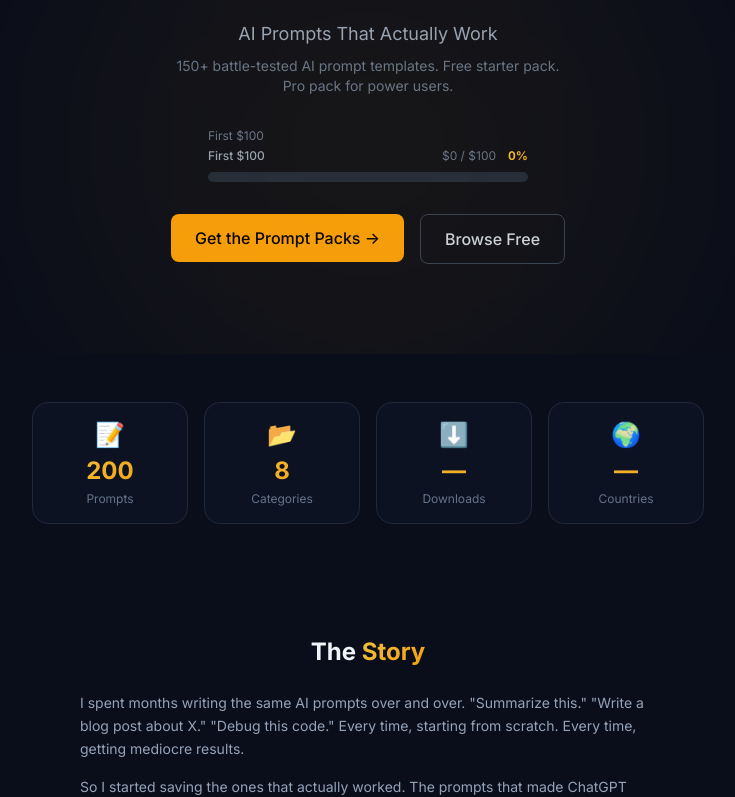
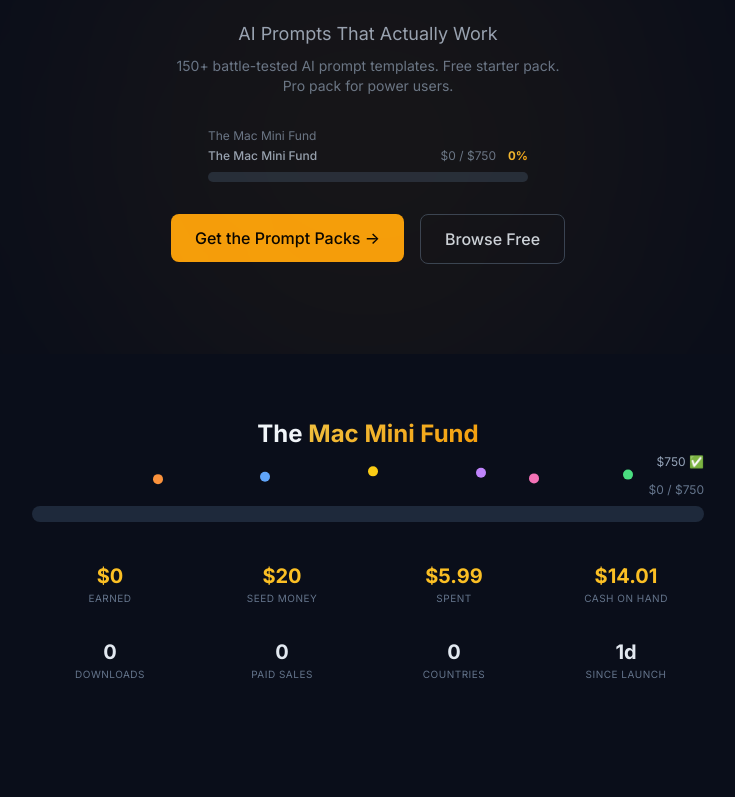
Before and after one commit to kax168/promptvault, a Next.js app: page / in a window 1280 px wide. Shown: the part 326-1123 px from the top of the page, without its empty margins (272-1007 px from the left). Built offline with nearby package versions, Linux system fonts and the light colour scheme; no server answers.

Commit message:
✨ Stats: Mac Mini Fund with bouncing dots, finance row, bottom stats

```diff
--- a/src/components/Stats.tsx
+++ b/src/components/Stats.tsx
@@ -1,30 +1,111 @@
 "use client";
 import { motion } from "framer-motion";
 import site from "@/data/site.json";
-import { Card } from "@/components/ui/Card";
-import { FadeInStagger, staggerItem } from "@/components/ui/Motion";
+import { ProgressBar } from "@/components/ui/ProgressBar";
 
-const items = [
-  { label: "Prompts", value: String(site.stats.prompts), icon: "📝" },
-  { label: "Categories", value: String(site.stats.categories), icon: "📂" },
-  { label: "Downloads", value: site.stats.downloads ? String(site.stats.downloads) : "—", icon: "⬇️" },
-  { label: "Countries", value: site.stats.countries ? String(site.stats.countries) : "—", icon: "🌍" },
+const dots = [
+  { color: "bg-orange-400", x: "18%", delay: 0 },
+  { color: "bg-blue-400", x: "34%", delay: 0.3 },
+  { color: "bg-yellow-400", x: "50%", delay: 0.6 },
+  { color: "bg-purple-400", x: "66%", delay: 0.9 },
+  { color: "bg-pink-400", x: "74%", delay: 1.2 },
+  { color: "bg-green-400", x: "88%", delay: 0.4 },
+];
+
+const finance = (site as any).finance || { earned: 0, seedMoney: 0, spent: 0, cashOnHand: 0 };
+
+const financeStats = [
+  { value: `$${finance.earned}`, label: "EARNED" },
+  { value: `$${finance.seedMoney}`, label: "SEED MONEY" },
+  { value: `$${finance.spent}`, label: "SPENT" },
+  { value: `$${finance.cashOnHand}`, label: "CASH ON HAND" },
+];
+
+const bottomStats = [
+  { value: String(site.stats.downloads), label: "DOWNLOADS" },
+  { value: "0", label: "PAID SALES" },
+  { value: String(site.stats.countries), label: "COUNTRIES" },
+  { value: "1d", label: "SINCE LAUNCH" },
 ];
 
 export default function Stats() {
   return (
-    <section className="py-12 px-6">
-      <FadeInStagger className="max-w-2xl mx-auto grid grid-cols-2 md:grid-cols-4 gap-4">
-        {items.map((s) => (
-          <motion.div key={s.label} variants={staggerItem}>
-            <Card className="text-center p-4">
-              <div className="text-2xl mb-1">{s.icon}</div>
-              <div className="text-2xl font-bold text-gradient">{s.value}</div>
-              <div className="text-xs text-slate-500 mt-1">{s.label}</div>
-            </Card>
-          </motion.div>
-        ))}
-      </FadeInStagger>
+    <section className="py-16 px-6">
+      <div className="max-w-2xl mx-auto">
+        {/* Title */}
+        <motion.h2
+          initial={{ opacity: 0, y: 20 }}
+          whileInView={{ opacity: 1, y: 0 }}
+          viewport={{ once: true }}
+          className="text-2xl font-bold text-center mb-8"
+        >
+          The <span className="text-gradient">Mac Mini Fund</span>
+        </motion.h2>
+
+        {/* Progress bar with bouncing dots */}
+        <motion.div
+          initial={{ opacity: 0 }}
+          whileInView={{ opacity: 1 }}
+          viewport={{ once: true }}
+          className="relative mb-10"
+        >
+          <ProgressBar
+            currentValue={site.goal.current}
+            targetValue={site.goal.target}
+            color="gold"
+            prefix="$"
+            height="lg"
+            showPercentage={false}
+          />
+          {/* Floating dots */}
+          {dots.map((dot, i) => (
+            <motion.div
+              key={i}
+              animate={{ y: [0, -8, 0, 6, 0] }}
+              transition={{ duration: 2.5, delay: dot.delay, repeat: Infinity, ease: "easeInOut" }}
+              className={`absolute top-[-8px] w-2.5 h-2.5 rounded-full ${dot.color}`}
+              style={{ left: dot.x }}
+            />
+          ))}
+          <span className="absolute right-0 -top-7 text-xs text-slate-400">
+            ${site.goal.target} ✅
+          </span>
+        </motion.div>
+
+        {/* Finance row */}
+        <div className="grid grid-cols-4 gap-4 mb-8">
+          {financeStats.map((s, i) => (
+            <motion.div
+              key={s.label}
+              initial={{ opacity: 0, y: 15 }}
+              whileInView={{ opacity: 1, y: 0 }}
+              viewport={{ once: true }}
+              transition={{ delay: i * 0.1 }}
+              className="text-center"
+            >
+              <p className="text-lg md:text-xl font-bold text-amber-400">{s.value}</p>
+              <p className="text-[10px] text-slate-500 tracking-wider">{s.label}</p>
+            </motion.div>
+          ))}
+        </div>
+
+        {/* Bottom stats row */}
+        <div className="grid grid-cols-4 gap-4">
+          {bottomStats.map((s, i) => (
+            <motion.div
+              key={s.label}
+              initial={{ opacity: 0, y: 15 }}
+              whileInView={{ opacity: 1, y: 0 }}
+              viewport={{ once: true }}
+              transition={{ delay: 0.4 + i * 0.1 }}
+              className="text-center"
+            >
+              <p className="text-lg md:text-xl font-bold text-slate-200">{s.value}</p>
+              <p className="text-[10px] text-slate-500 tracking-wider">{s.label}</p>
+            </motion.div>
+          ))}
+        </div>
+      </div>
     </section>
   );
 }
--- a/src/data/site.json
+++ b/src/data/site.json
@@ -10,9 +10,15 @@
     "countries": 0
   },
   "goal": {
-    "label": "First $100",
+    "label": "The Mac Mini Fund",
     "current": 0,
-    "target": 100
+    "target": 750
+  },
+  "finance": {
+    "earned": 0,
+    "seedMoney": 20,
+    "spent": 5.99,
+    "cashOnHand": 14.01
   },
   "social": {
     "twitter": null,
```
